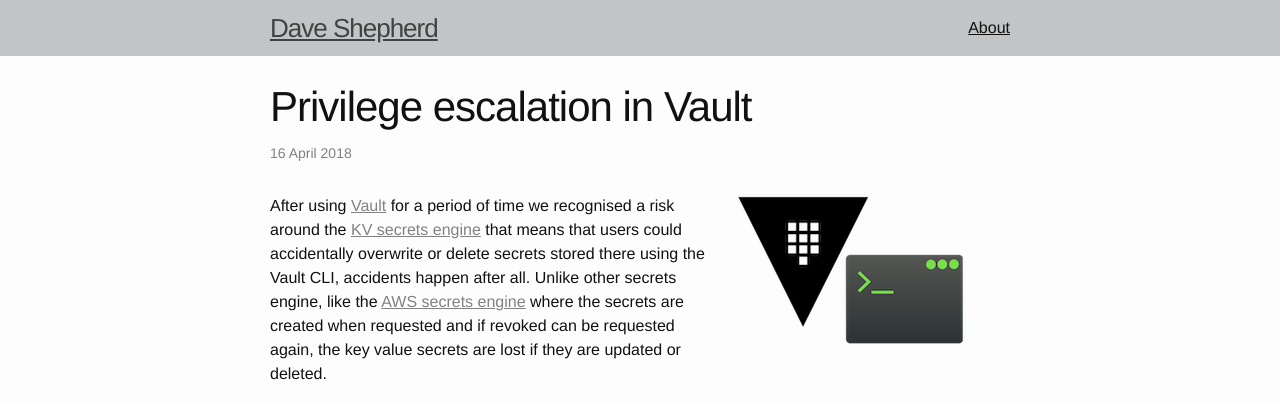
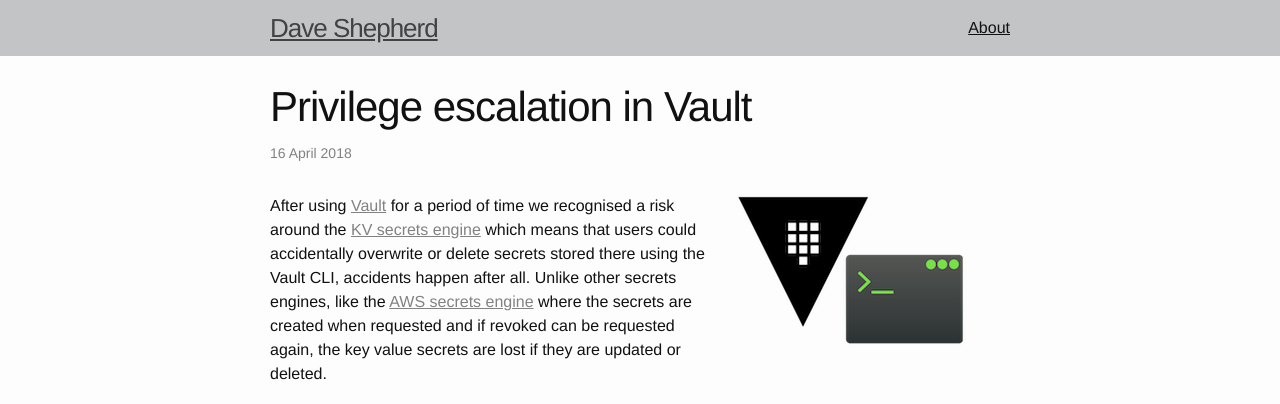
Before and after one commit to daveshepherd/daveshepherd.github.io, a Jekyll site: the page built from _posts/2018-04-16-privilege-escalation-in-vault.markdown, in a window 1280 px wide and 900 px high. Shown: the top 404 px of the window. Built offline with Jekyll 4.4.1, drawn with Linux system fonts in a browser that asks for light colours.

Commit message:
Fix some grammatical errors in the latest post

```diff
--- a/_posts/2018-04-16-privilege-escalation-in-vault.markdown
+++ b/_posts/2018-04-16-privilege-escalation-in-vault.markdown
@@ -2,12 +2,12 @@
 layout: post
 title:  "Privilege escalation in Vault  "
 summary: >
-  After using Vault for a period of time we recognised a risk around the KV secrets engine that means that users could accidentally overwrite or delete secrets stored there using the Vault CLI, accidents happen after all. Unlike other secrets engine, like the AWS secrets engine where the secrets are created when requested and if revoked can be requested again, the key value secrets are lost if they are updated or deleted.
+  After using Vault for a period of time we recognised a risk around the KV secrets engine which means that users could accidentally overwrite or delete secrets stored there using the Vault CLI, accidents happen after all. Unlike other secrets engine, like the AWS secrets engines where the secrets are created when requested and if revoked can be requested again, the key value secrets are lost if they are updated or deleted.
 image: "sudo-vault.png"
 date:   2018-04-16 17:00:00
 tags: devops vault secrets
 ---
-After using [Vault](https://www.vaultproject.io/) for a period of time we recognised a risk around the [KV secrets engine](https://www.vaultproject.io/docs/secrets/kv/index.html) that means that users could accidentally overwrite or delete secrets stored there using the Vault CLI, accidents happen after all. Unlike other secrets engine, like the [AWS secrets engine](https://www.vaultproject.io/docs/secrets/aws/index.html) where the secrets are created when requested and if revoked can be requested again, the key value secrets are lost if they are updated or deleted.
+After using [Vault](https://www.vaultproject.io/) for a period of time we recognised a risk around the [KV secrets engine](https://www.vaultproject.io/docs/secrets/kv/index.html) which means that users could accidentally overwrite or delete secrets stored there using the Vault CLI, accidents happen after all. Unlike other secrets engines, like the [AWS secrets engine](https://www.vaultproject.io/docs/secrets/aws/index.html) where the secrets are created when requested and if revoked can be requested again, the key value secrets are lost if they are updated or deleted.
 
 If this happens, the backup can be used to restore only the secrets that have been lost. However, this is not a trivial process and could take a little bit of time. In fact, shortly after identifying this risk, this backup process was put into practice for real after one of our engineers made a mistake when trying to add some new secrets.
 
```
